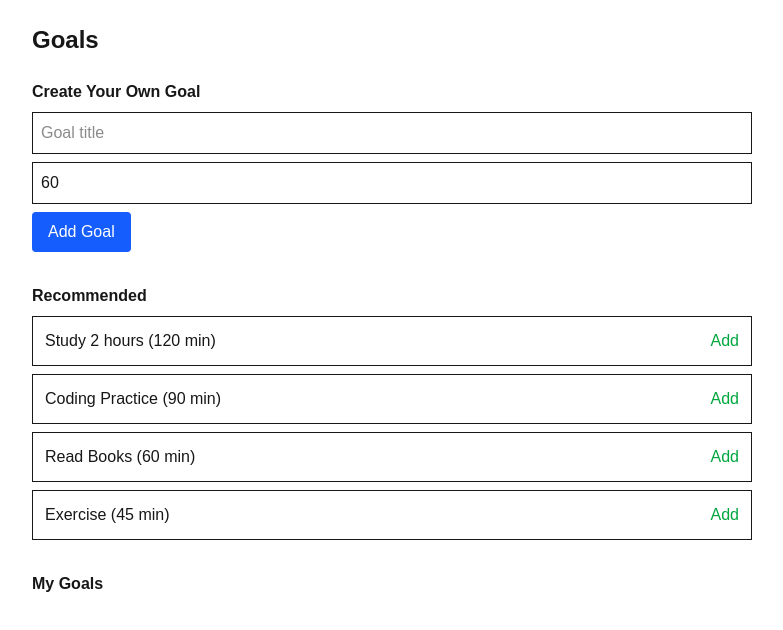
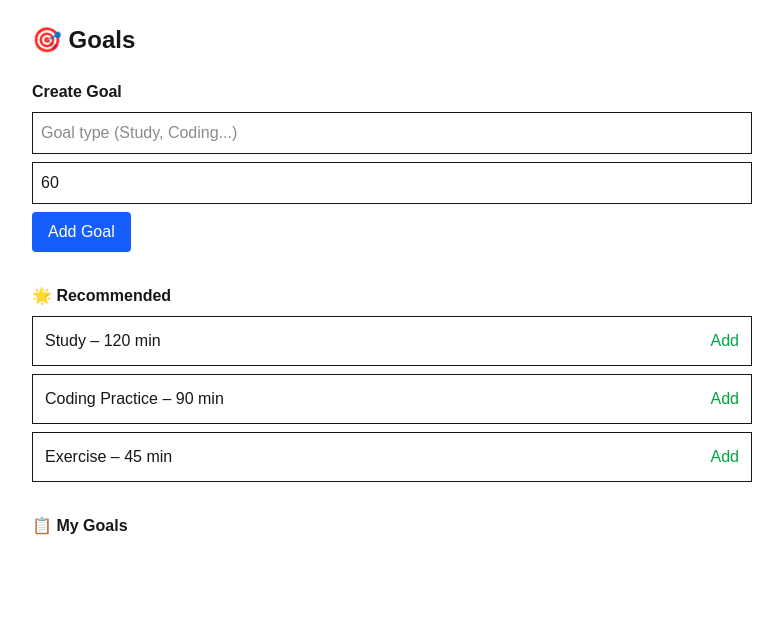
Before and after one commit to mohiqbal-000/FocusTracker, a Next.js app in the folder focus-frontend/: page /Goals in a window 1280 px wide. Shown: the top 630 px of the page, without its empty margins (248-1031 px from the left). Built offline with nearby package versions, Linux system fonts and the light colour scheme.

Commit message:
Corrected errors in Frontend Added Goals page

```diff
--- a/focus-frontend/app/Goals/page.tsx
+++ b/focus-frontend/app/Goals/page.tsx
@@ -1,76 +1,113 @@
 "use client";
 
 import { useEffect, useState } from "react";
-import { goalsApi, GoalResponse } from "../lib/goalsApi";
 
+type GoalResponse = {
+  id: number;
+  goalType: string;
+  targetValue: number;
+  progressValue: number;
+  startDate: string;
+  endDate: string;
+  achieved: boolean;
+};
+
+const BACKEND_URL = "http://localhost:8080/api/Goals";
+
+// Recommended goals (UI only)
 const recommendedGoals = [
-  { title: "Study 2 hours", targetMinutes: 120 },
-  { title: "Coding Practice", targetMinutes: 90 },
-  { title: "Read Books", targetMinutes: 60 },
-  { title: "Exercise", targetMinutes: 45 },
+  { goalType: "Study", targetValue: 120 },
+  { goalType: "Coding Practice", targetValue: 90 },
+  { goalType: "Exercise", targetValue: 45 },
 ];
 
 export default function GoalsPage() {
   const [goals, setGoals] = useState<GoalResponse[]>([]);
-  const [title, setTitle] = useState("");
-  const [targetMinutes, setTargetMinutes] = useState(60);
+  const [goalType, setGoalType] = useState("");
+  const [targetValue, setTargetValue] = useState(60);
 
-  const userId = Number(localStorage.getItem("userId"));
+  const userId =
+    typeof window !== "undefined"
+      ? Number(localStorage.getItem("userId"))
+      : null;
 
+  // 🔹 Fetch goals
   useEffect(() => {
     if (!userId) return;
-    goalsApi.getByUser(userId).then(setGoals);
+
+    fetch(`${BACKEND_URL}/${userId}`)
+      .then((res) => res.json())
+      .then(setGoals)
+      .catch(console.error);
   }, [userId]);
 
-  const createGoal = async () => {
-    const newGoal = await goalsApi.create(userId, {
-      title,
-      targetMinutes,
+  // 🔹 Create goal
+  const createGoal = async (goal: {
+    goalType: string;
+    targetValue: number;
+  }) => {
+    if (!userId) return;
+
+    const res = await fetch(`${BACKEND_URL}/${userId}`, {
+      method: "POST",
+      headers: {
+        "Content-Type": "application/json",
+      },
+      body: JSON.stringify({
+        goalType: goal.goalType,
+        targetValue: goal.targetValue,
+        startDate: new Date().toISOString().slice(0, 10),
+        endDate: new Date(
+          Date.now() + 7 * 24 * 60 * 60 * 1000
+        ).toISOString().slice(0, 10),
+      }),
     });
-    setGoals([...goals, newGoal]);
-    setTitle("");
-  };
 
-  const createFromRecommendation = async (g: any) => {
-    const newGoal = await goalsApi.create(userId, g);
-    setGoals([...goals, newGoal]);
+    const newGoal = await res.json();
+    setGoals((prev) => [...prev, newGoal]);
   };
 
   return (
     <div className="max-w-3xl mx-auto p-6">
-      <h1 className="text-2xl font-bold mb-6">Goals</h1>
+      <h1 className="text-2xl font-bold mb-6">🎯 Goals</h1>
 
-      {/* 🎯 Create Goal */}
+      {/* Create Goal */}
       <section className="mb-8">
-        <h2 className="font-semibold mb-2">Create Your Own Goal</h2>
+        <h2 className="font-semibold mb-2">Create Goal</h2>
+
         <input
           className="border p-2 w-full mb-2"
-          placeholder="Goal title"
-          value={title}
-          onChange={(e) => setTitle(e.target.value)}
+          placeholder="Goal type (Study, Coding...)"
+          value={goalType}
+          onChange={(e) => setGoalType(e.target.value)}
         />
+
         <input
           type="number"
           className="border p-2 w-full mb-2"
-          value={targetMinutes}
-          onChange={(e) => setTargetMinutes(Number(e.target.value))}
+          value={targetValue}
+          onChange={(e) => setTargetValue(Number(e.target.value))}
         />
+
         <button
-          onClick={createGoal}
+          onClick={() => createGoal({ goalType, targetValue })}
           className="bg-blue-600 text-white px-4 py-2 rounded"
         >
           Add Goal
         </button>
       </section>
 
-      {/* 🌟 Recommended Goals */}
+      {/* Recommended */}
       <section className="mb-8">
-        <h2 className="font-semibold mb-2">Recommended</h2>
+        <h2 className="font-semibold mb-2">🌟 Recommended</h2>
+
         {recommendedGoals.map((g, i) => (
           <div key={i} className="flex justify-between border p-3 mb-2">
-            <span>{g.title} ({g.targetMinutes} min)</span>
+            <span>
+              {g.goalType} – {g.targetValue} min
+            </span>
             <button
-              onClick={() => createFromRecommendation(g)}
+              onClick={() => createGoal(g)}
               className="text-green-600"
             >
               Add
@@ -79,12 +116,19 @@ export default function GoalsPage() {
         ))}
       </section>
 
-      {/* 📋 My Goals */}
+      {/* My Goals */}
       <section>
-        <h2 className="font-semibold mb-2">My Goals</h2>
+        <h2 className="font-semibold mb-2">📋 My Goals</h2>
+
         {goals.map((g) => (
           <div key={g.id} className="border p-3 mb-2">
-            {g.title} — {g.targetMinutes} min
+            <div className="font-medium">{g.goalType}</div>
+            <div>
+              {g.progressValue}/{g.targetValue} min
+            </div>
+            {g.achieved && (
+              <span className="text-green-600">✔ Achieved</span>
+            )}
           </div>
         ))}
       </section>
--- a/focus-frontend/app/lib/goalsApi.ts
+++ /dev/null
@@ -1,60 +0,0 @@
-const BASE_URL = "http://localhost:8080/api/Goals";
-
-export type GoalRequest = {
-  title: string;
-  targetMinutes: number;
-};
-
-export type GoalResponse = {
-  id: number;
-  title: string;
-  targetMinutes: number;
-};
-
-/* ✅ Always return Record<string, string> */
-const authHeaders = (): Record<string, string> => {
-  if (typeof window === "undefined") {
-    return {
-      "Content-Type": "application/json",
-    };
-  }
-
-  const token = localStorage.getItem("token");
-
-  return {
-    "Content-Type": "application/json",
-    Authorization: token ? `Bearer ${token}` : "",
-  };
-};
-
-export const goalsApi = {
-  getByUser: async (userId: number): Promise<GoalResponse[]> => {
-    const res = await fetch(`${BASE_URL}/${userId}`, {
-      method: "GET",
-      headers: authHeaders(),
-    });
-
-    if (!res.ok) {
-      throw new Error("Failed to fetch goals");
-    }
-
-    return res.json();
-  },
-
-  create: async (
-    userId: number,
-    goal: GoalRequest
-  ): Promise<GoalResponse> => {
-    const res = await fetch(`${BASE_URL}/${userId}`, {
-      method: "POST",
-      headers: authHeaders(),
-      body: JSON.stringify(goal),
-    });
-
-    if (!res.ok) {
-      throw new Error("Failed to create goal");
-    }
-
-    return res.json();
-  },
-};
```
